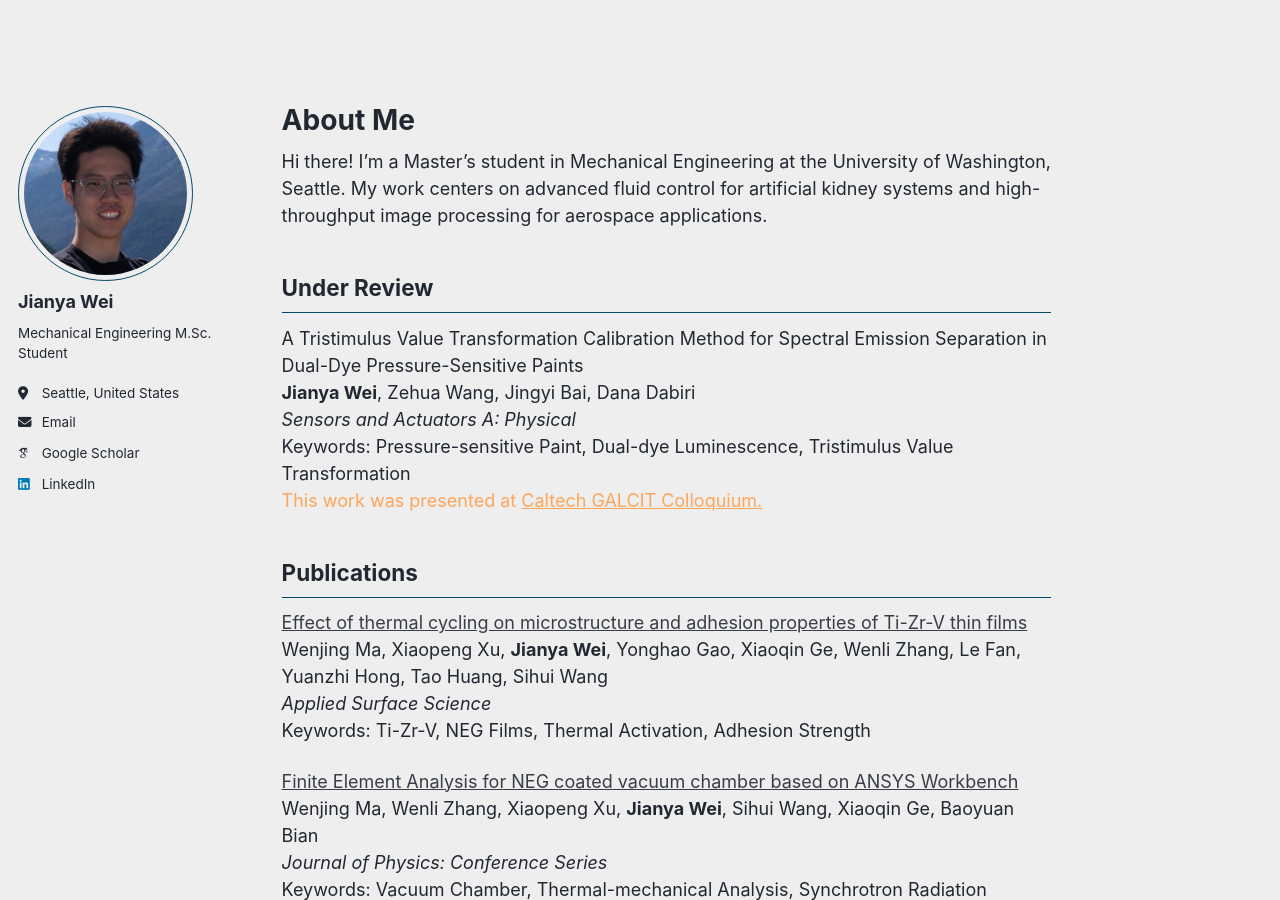
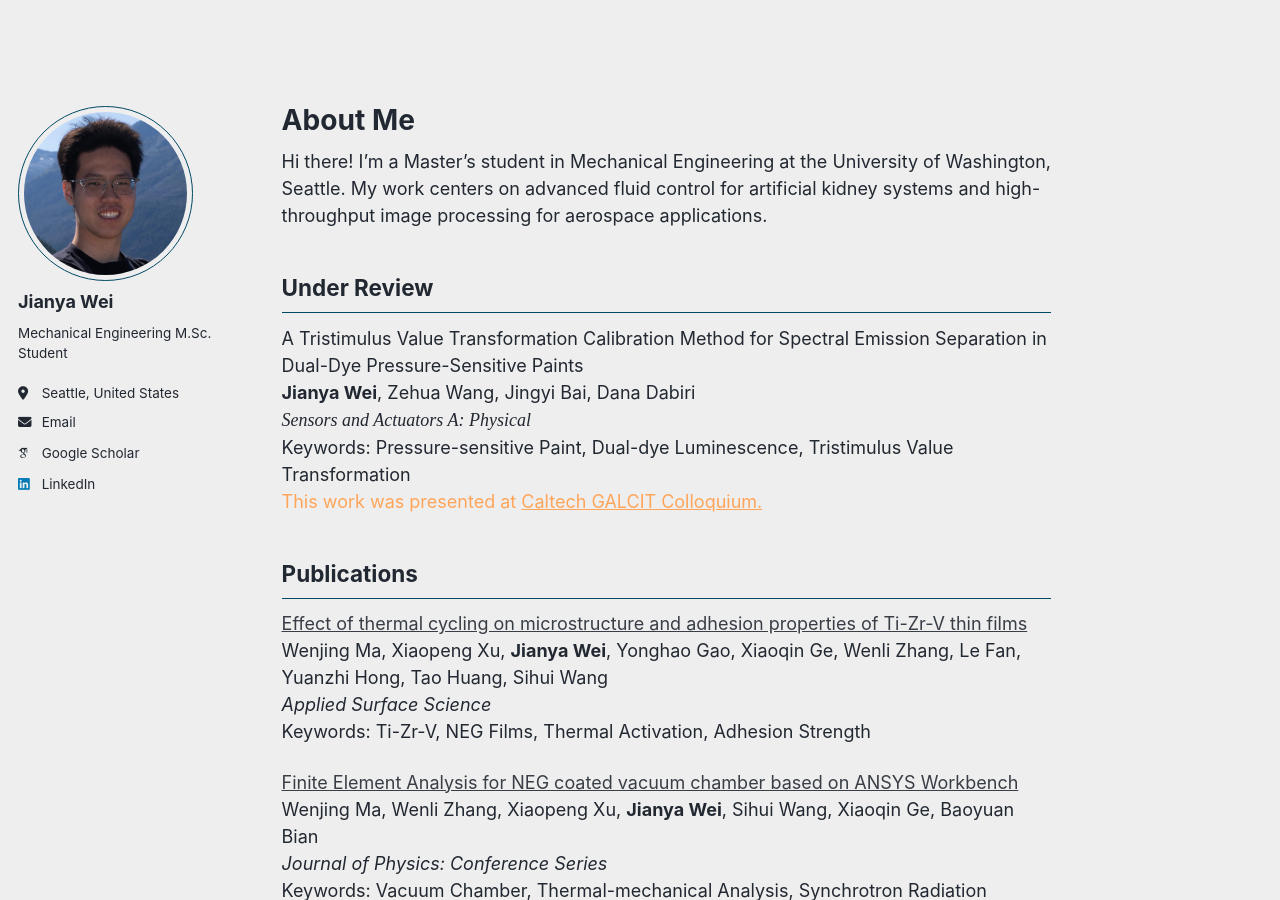
Before and after one commit to jywei02/jywei02.github.io, a Jekyll site: the page built from _pages/about.md, in a window 1280 px wide and 900 px high. Built offline with Jekyll 4.4.1, drawn with Linux system fonts in a browser that asks for light colours; some web fonts are replaced.

Commit message:
Update about.md

```diff
--- a/_pages/about.md
+++ b/_pages/about.md
@@ -13,7 +13,9 @@ Under Review
 ------
 A Tristimulus Value Transformation Calibration Method for Spectral Emission Separation in Dual-Dye Pressure-Sensitive Paints
 **Jianya Wei**, Zehua Wang, Jingyi Bai, Dana Dabiri
-*Sensors and Actuators A: Physical*
+<span style="font-family: 'Brush Script MT', cursive; font-style: italic;">
+Sensors and Actuators A: Physical
+</span>
 Keywords: Pressure-sensitive Paint, Dual-dye Luminescence, Tristimulus Value Transformation
 <span style="color:#FFA559;">This work was presented at <a href="https://www.caltech.edu/campus-life-events/calendar/galcit-colloquium-378" style="color:#FFA559;">Caltech GALCIT Colloquium.</a></span>
 
```
